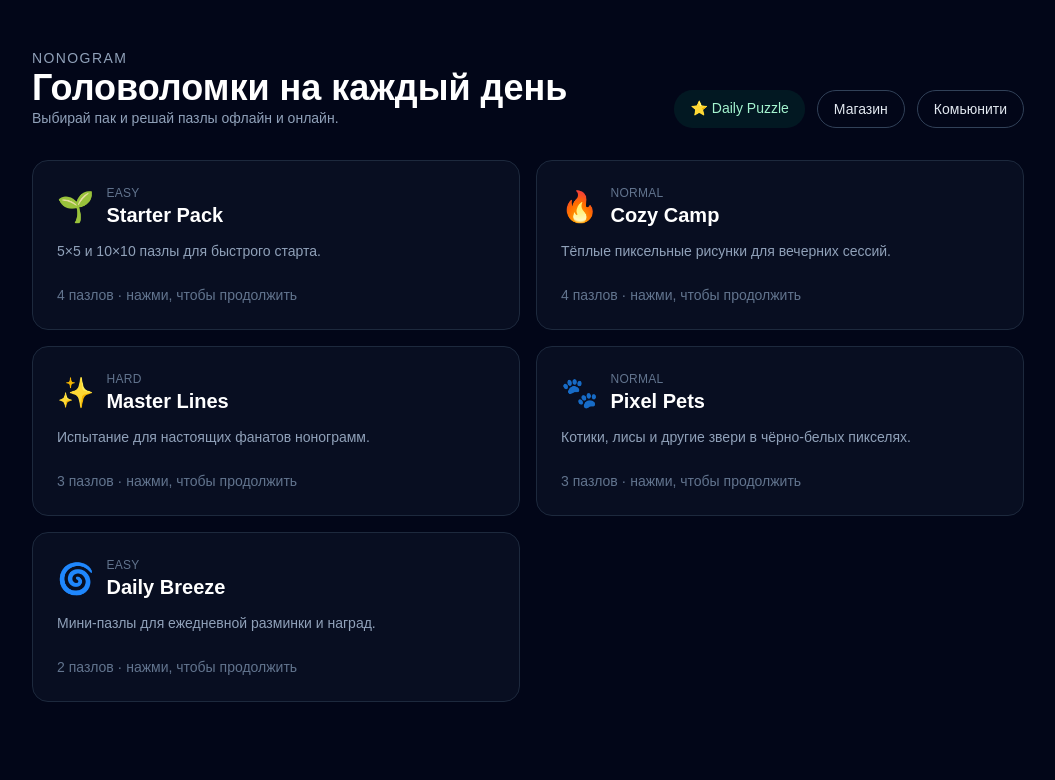
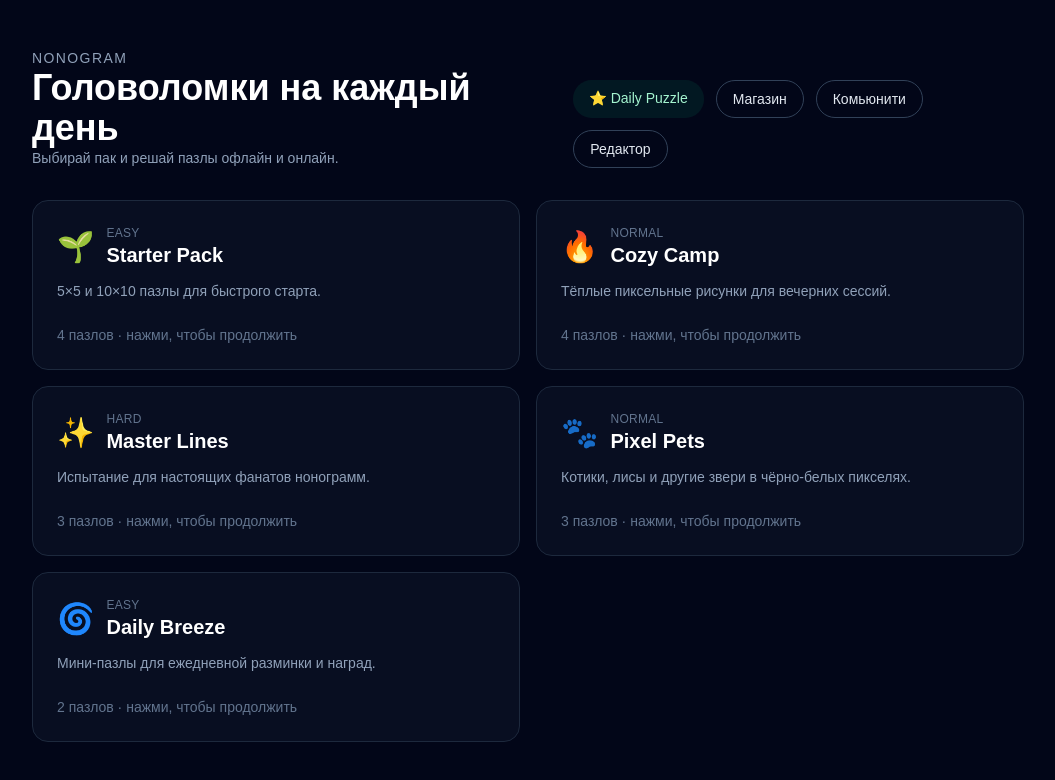
Before and after one commit to demiurge-m1/nonogram, a Next.js app in the folder web/: page / in a window 1280 px wide. Shown: the top 780 px of the page, without its empty margins (112-1167 px from the left). Built offline with nearby package versions, Linux system fonts and the light colour scheme.

Commit message:
fix(web): expose editor link

```diff
--- a/web/src/app/page.tsx
+++ b/web/src/app/page.tsx
@@ -50,6 +50,12 @@ export default async function Home() {
             >
               Комьюнити
             </Link>
+            <Link
+              href="/editor"
+              className="rounded-full border border-slate-700 px-4 py-2 text-sm font-medium text-slate-200 hover:border-slate-500"
+            >
+              Редактор
+            </Link>
           </div>
         </header>
 
```
